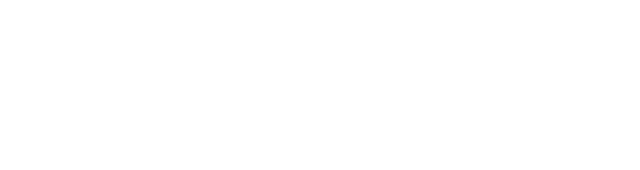
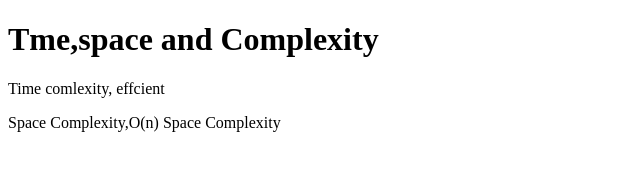
Before and after one commit to acciojob/time-and-space-complexity-ashishmasi92, a website: page main.html in a window 1280 px wide. Shown: the whole page, without its empty margins (0-640 px from the left). Drawn offline with Linux system fonts and the light colour scheme.

Commit message:
created a submission

```diff
--- a/main.html
+++ b/main.html
@@ -7,6 +7,11 @@
 </head>
 
 <body>
+	<h1>Tme,space and Complexity</h1>
+	<p>Time comlexity, effcient</p>
+	<p>Space Complexity,O(n)
+	<bold>Space Complexity</bold>
+	</p>
 	<!-- the entire body must be written by student -->
     <script type="text/javascript" src="./script.js">
 </script>
```
